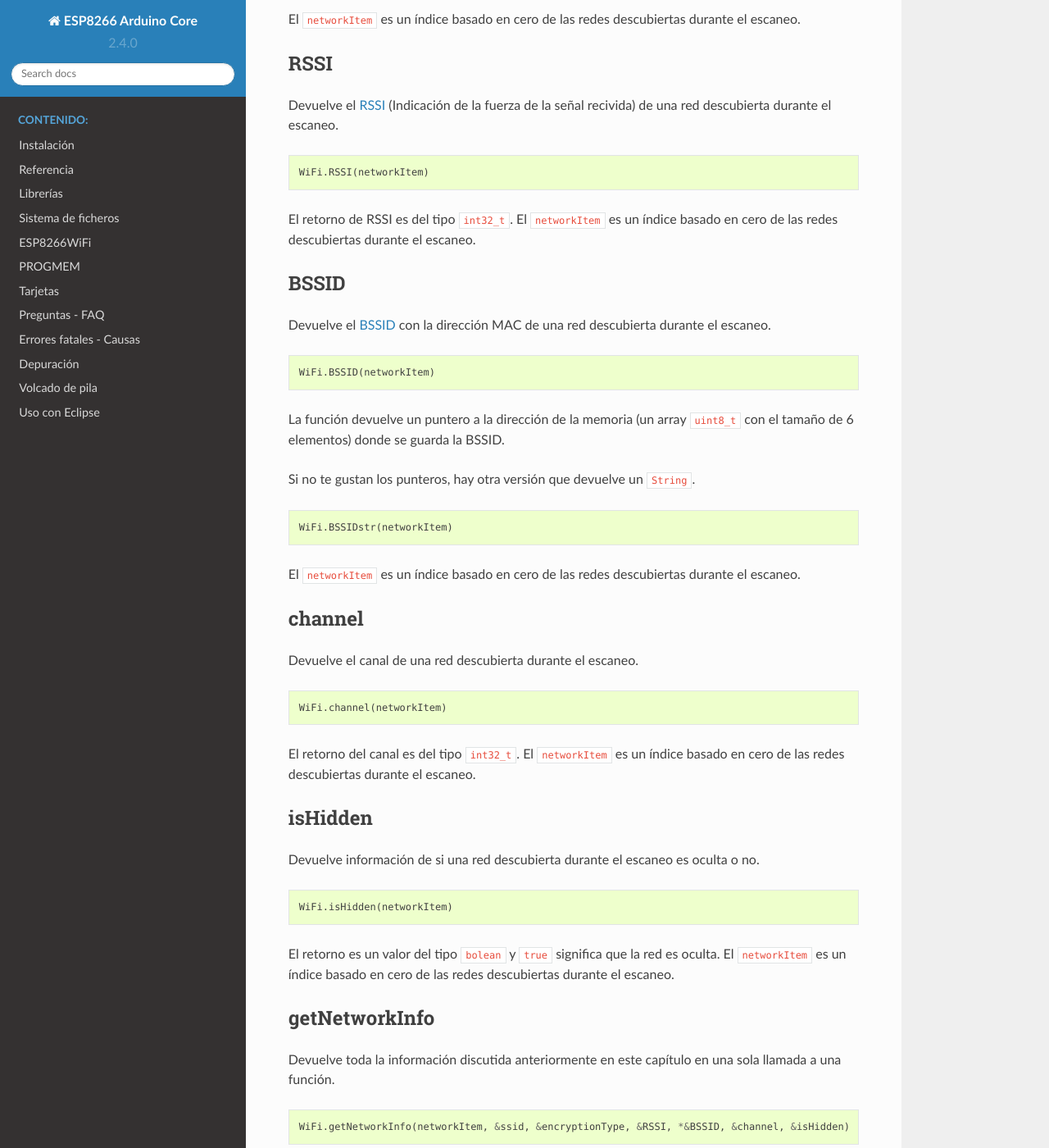
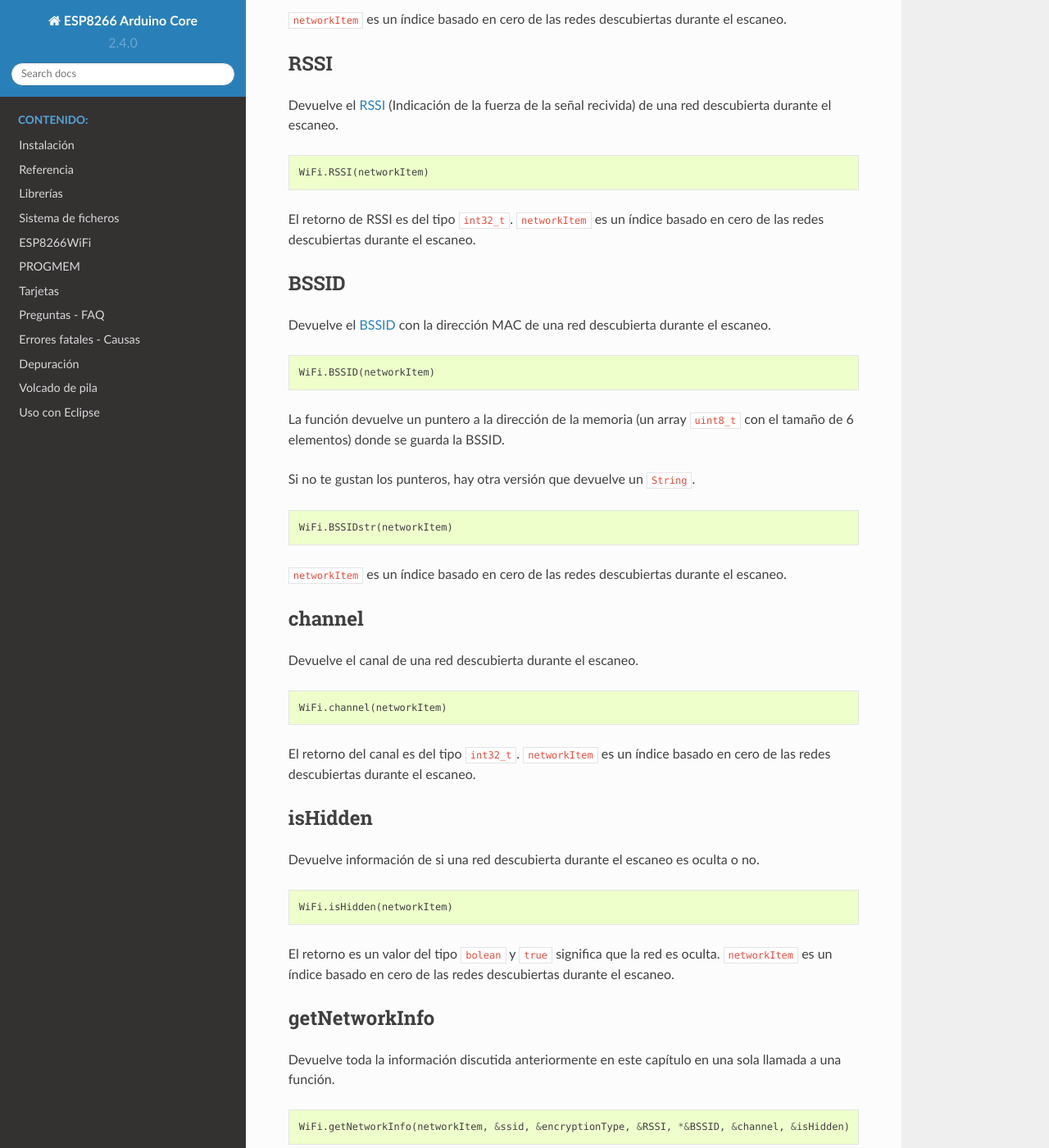
Before and after one commit to lrmoreno007/ESP8266-Arduino-Spanish, a Sphinx documentation site: the page built from doc/esp8266wifi/scan-class.rst, in a window 1280 px wide and 1400 px high, scrolled down 3435 px. Shown: the whole window at 82% size. Built offline with Sphinx 7.4.7 and the Read the Docs theme 2.0.0, drawn with Linux system fonts in a browser that asks for light colours; pages that are not in the unit, such as notebooks, are missing from menus.

```diff
--- a/doc/esp8266wifi/scan-class.rst
+++ b/doc/esp8266wifi/scan-class.rst
@@ -128,7 +128,7 @@ Devuelve el SSID de una red descubierta durante el escaneo.
 
     WiFi.SSID(networkItem)
 
-El retorno de SSID es del tipo ``String``. El ``networkItem`` es un índice basado en cero de las redes descubiertas durante el escaneo.
+El retorno de SSID es del tipo ``String``. ``networkItem`` es un índice basado en cero de las redes descubiertas durante el escaneo.
 
 encryptionType
 ^^^^^^^^^^^^^^
@@ -151,7 +151,7 @@ La función devuelve un número de tipo de encriptado, de la siguiente manera:
 
 * 8 : ``ENC_TYPE_AUTO`` - WPA / WPA2 / PSK
 
-El ``networkItem`` es un índice basado en cero de las redes descubiertas durante el escaneo.
+``networkItem`` es un índice basado en cero de las redes descubiertas durante el escaneo.
 
 RSSI
 ^^^^
@@ -162,7 +162,7 @@ Devuelve el `RSSI <https://en.wikipedia.org/wiki/Received_signal_strength_indica
 
     WiFi.RSSI(networkItem)
 
-El retorno de RSSI es del tipo ``int32_t``. El ``networkItem`` es un índice basado en cero de las redes descubiertas durante el escaneo.
+El retorno de RSSI es del tipo ``int32_t``. ``networkItem`` es un índice basado en cero de las redes descubiertas durante el escaneo.
 
 BSSID
 ^^^^^
@@ -181,7 +181,7 @@ Si no te gustan los punteros, hay otra versión que devuelve un ``String``.
 
     WiFi.BSSIDstr(networkItem)
 
-El ``networkItem`` es un índice basado en cero de las redes descubiertas durante el escaneo.
+``networkItem`` es un índice basado en cero de las redes descubiertas durante el escaneo.
 
 channel
 ^^^^^^^
@@ -192,7 +192,7 @@ Devuelve el canal de una red descubierta durante el escaneo.
 
     WiFi.channel(networkItem)
 
-El retorno del canal es del tipo ``int32_t``. El ``networkItem`` es un índice basado en cero de las redes descubiertas durante el escaneo.
+El retorno del canal es del tipo ``int32_t``. ``networkItem`` es un índice basado en cero de las redes descubiertas durante el escaneo.
 
 isHidden
 ^^^^^^^^
@@ -203,7 +203,7 @@ Devuelve información de si una red descubierta durante el escaneo es oculta o n
 
     WiFi.isHidden(networkItem)
 
-El retorno es un valor del tipo ``bolean`` y ``true`` significa que la red es oculta. El ``networkItem`` es un índice basado en cero de las redes descubiertas durante el escaneo.
+El retorno es un valor del tipo ``bolean`` y ``true`` significa que la red es oculta. ``networkItem`` es un índice basado en cero de las redes descubiertas durante el escaneo.
 
 getNetworkInfo
 ^^^^^^^^^^^^^^
@@ -214,7 +214,7 @@ Devuelve toda la información discutida anteriormente en este capítulo en una s
 
     WiFi.getNetworkInfo(networkItem, &ssid, &encryptionType, &RSSI, *&BSSID, &channel, &isHidden)
 
-El ``networkItem`` es un índice basado en cero de las redes descubiertas durante el escaneo. Todos los demás parámetros de entrada se pasan a la función por referencia. Por lo tanto, se actualizarán con los valores reales recuperados para un ``networkItem`` particular. La función en sí devuelve un ``boolean``, con `` true`` o `` false`` para confirmar si la recuperación de información fue exitosa o no.
+``networkItem`` es un índice basado en cero de las redes descubiertas durante el escaneo. Todos los demás parámetros de entrada se pasan a la función por referencia. Por lo tanto, se actualizarán con los valores reales recuperados para un ``networkItem`` particular. La función en sí devuelve un ``boolean``, con `` true`` o `` false`` para confirmar si la recuperación de información fue exitosa o no.
 
 *Código de ejemplo:*
 
```
